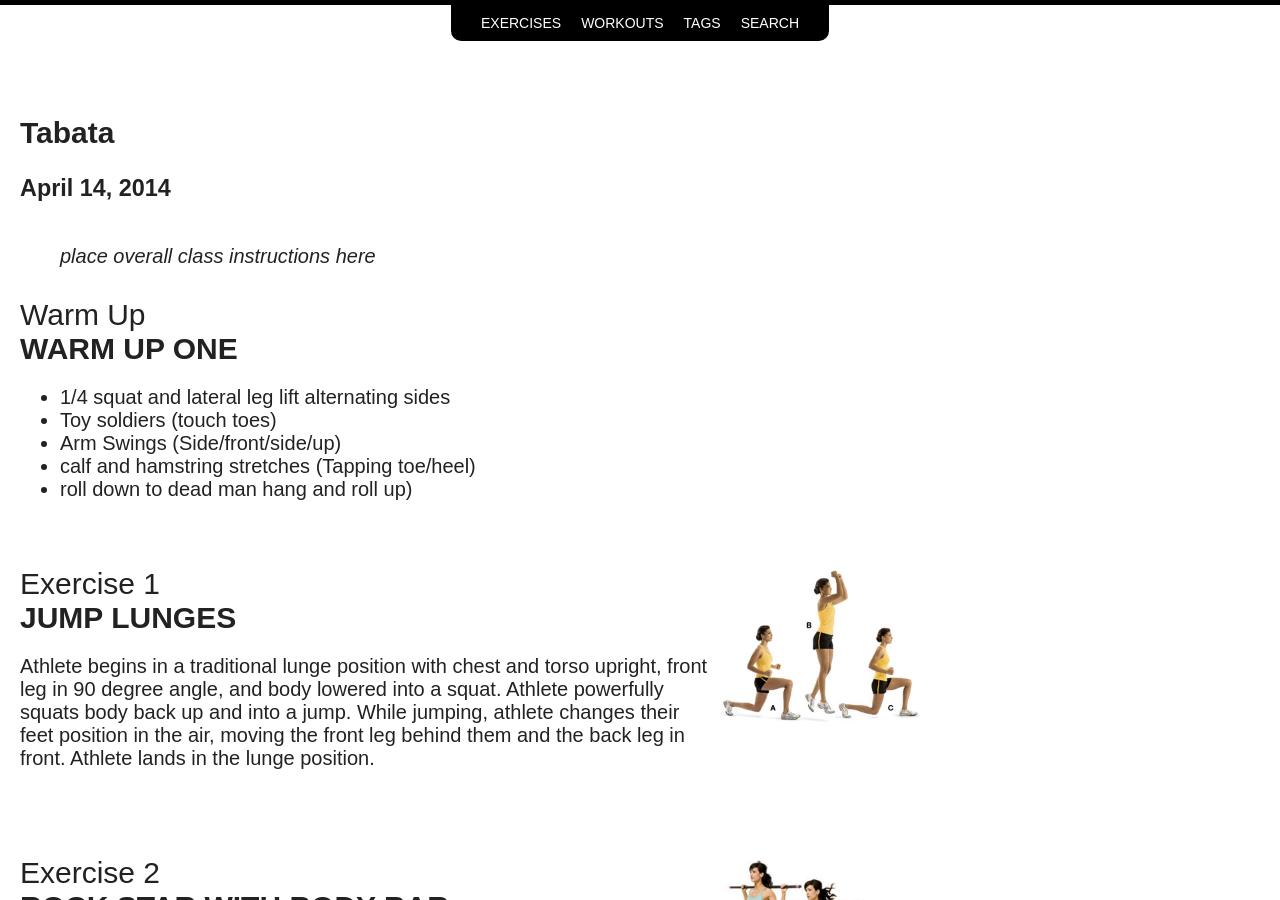
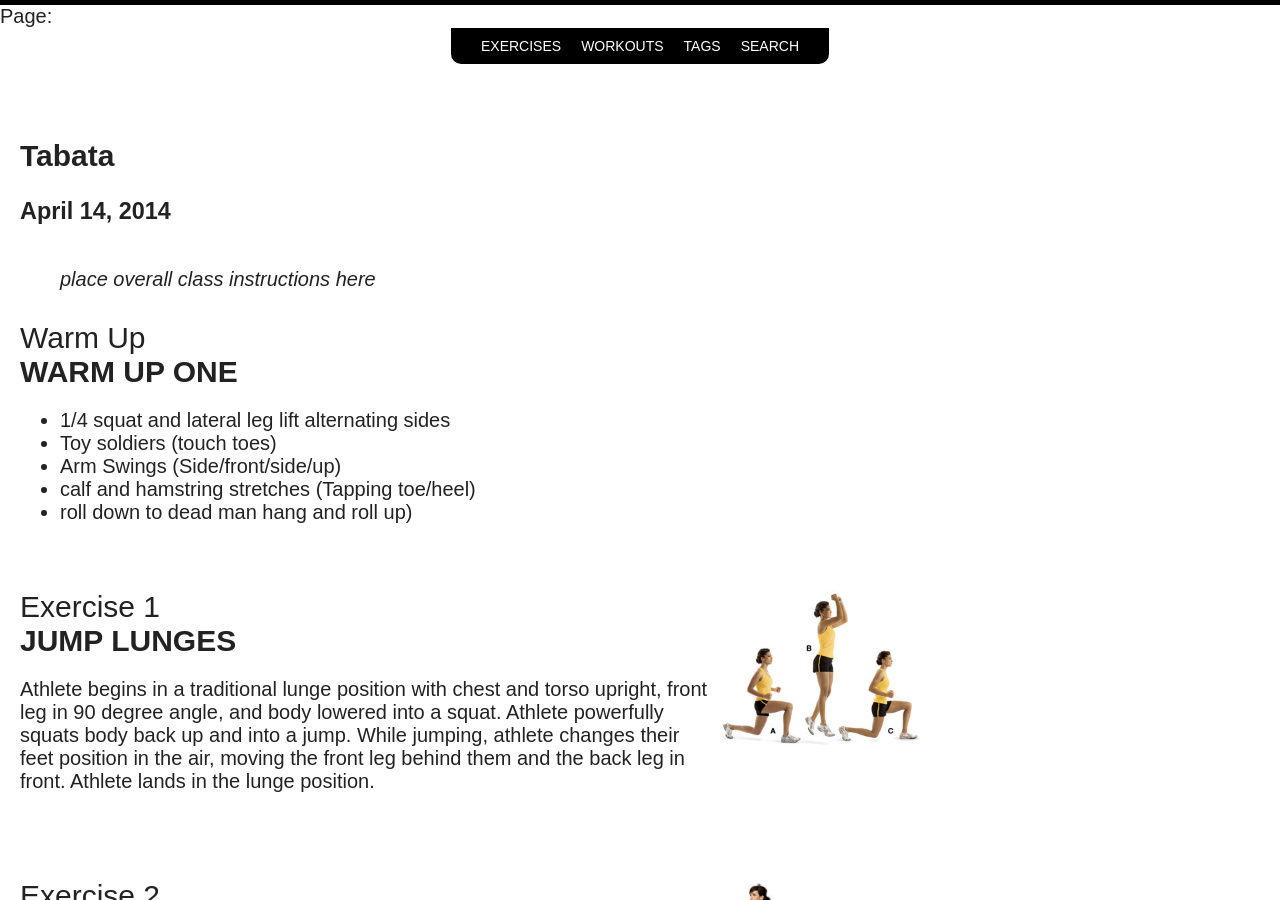
Before and after one commit to christyallen/christyallen.github.io, a Jekyll site: the page built from workouts/_posts/2014-04-14-tabata.md, in a window 1280 px wide and 900 px high. Built offline with Jekyll 4.4.1, drawn with Linux system fonts in a browser that asks for light colours; nearby versions of some CDN libraries.

Commit message:
Site updated at 2014-04-16 02:13:35 UTC

```diff
--- a/_layouts/workout.html
+++ b/_layouts/workout.html
@@ -8,6 +8,7 @@
 </head>
 
 <body id="post">
+  <div class="footer">Page: <span class="pagenum"></span></div>
 
 {% include navigation.html %}
 
```
